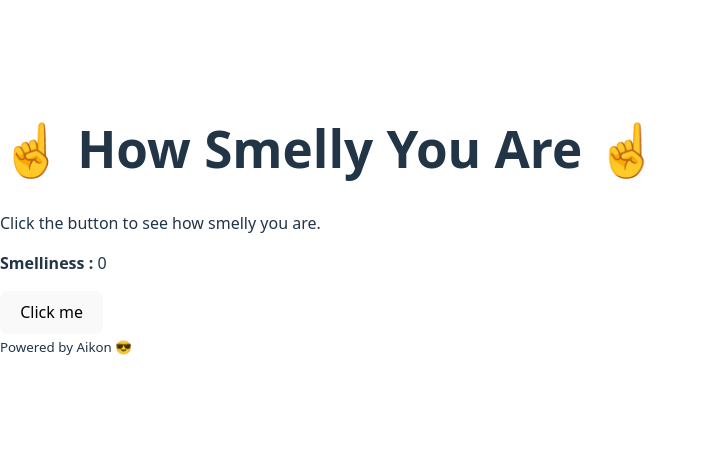
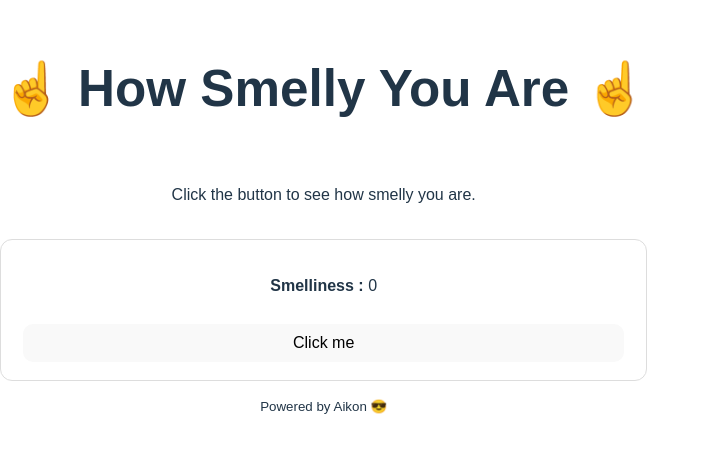
Before and after one commit to aihe55/vercel-react-test, a React (Vite) app: page / in a window 1280 px wide. Shown: the part 178-630 px from the top of the page, without its empty margins (0-710 px from the left). Built offline with nearby package versions, Linux system fonts and the light colour scheme.

Commit message:
rollback

```diff
--- a/src/App.css
+++ b/src/App.css
@@ -1,63 +1,23 @@
-/* full background + center everything */
-.page {
+.container {
   min-height: 100vh;
-  background: #1f1f1f;
-  color: #f2f2f2;
-  padding: 48px 16px;
+  display: grid;
+  place-content: center;
+  gap: 16px;
+  text-align: center;
+  font-family: Arial, sans-serif;
 }
 
-/* keep content from stretching across huge monitors */
-.content {
-  max-width: 900px;          /* key fix for PC */
-  margin: 0 auto;            /* center */
+.card {
+  padding: 18px 22px;
+  border: 1px solid #ddd;
+  border-radius: 12px;
+  display: grid;
+  gap: 10px;
 }
 
-/* typography scales nicer on desktop */
-.title {
-  font-size: clamp(2rem, 4vw, 4rem);
-  font-weight: 800;
-  letter-spacing: -0.02em;
-  margin: 0 0 12px;
-}
-
-.subtitle {
-  margin: 0 0 28px;
-  opacity: 0.85;
-  font-size: 1rem;
-}
-
-/* card/panel */
-.panel {
-  border: 1px solid rgba(255,255,255,0.25);
-  border-radius: 14px;
-  padding: 22px;
-  max-width: 560px;          /* keeps the box neat on PC */
-}
-
-/* spacing inside card */
-.stat {
-  font-weight: 700;
-  margin-bottom: 14px;
-}
-
-/* button */
-.btn {
-  width: 100%;
-  padding: 12px 14px;
-  border-radius: 12px;
-  border: 1px solid rgba(255,255,255,0.15);
-  background: rgba(0,0,0,0.35);
-  color: #fff;
+button {
+  padding: 10px 14px;
+  border: 0;
+  border-radius: 10px;
   cursor: pointer;
 }
-
-.btn:hover {
-  background: rgba(0,0,0,0.55);
-}
-
-/* footer */
-.footer {
-  margin-top: 22px;
-  opacity: 0.7;
-  font-size: 0.95rem;
-}
```
